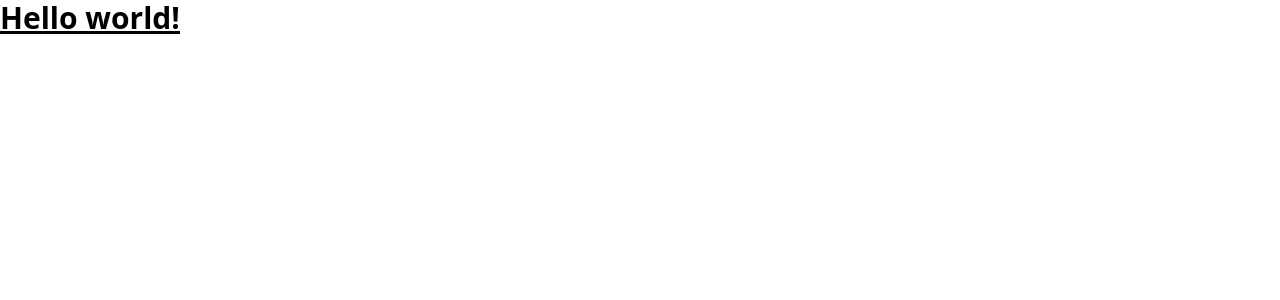
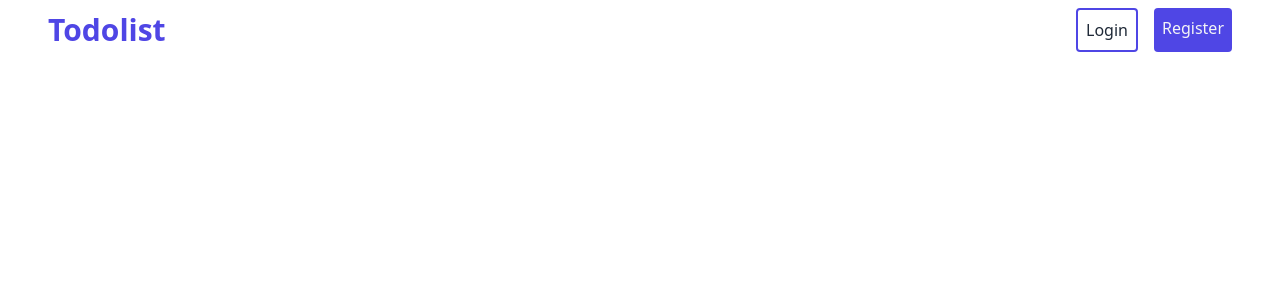
Before and after one commit to imPBH/todolist-client, an Angular app: page / in a window 1280 px wide. Shown: the top 300 px of the page. Built offline with nearby package versions, Linux system fonts and the light colour scheme.

Commit message:
add header

```diff
--- a/src/app/app.component.html
+++ b/src/app/app.component.html
@@ -1,4 +1,2 @@
-<h1 class="text-3xl font-bold underline">
-  Hello world!
-</h1>
+<app-header />
 <router-outlet />
--- a/src/app/app.module.ts
+++ b/src/app/app.module.ts
@@ -3,10 +3,12 @@ import { BrowserModule } from '@angular/platform-browser';
 
 import { AppRoutingModule } from './app-routing.module';
 import { AppComponent } from './app.component';
+import { HeaderComponent } from './components/header/header.component';
 
 @NgModule({
   declarations: [
-    AppComponent
+    AppComponent,
+    HeaderComponent
   ],
   imports: [
     BrowserModule,
--- /dev/null
+++ b/src/app/components/header/header.component.html
@@ -0,0 +1,14 @@
+<nav class="bg-white">
+  <div class="flex items-center justify-between py-2 px-8 sm:px-12">
+    <div class="flex justify-between items-center">
+      <div class="text-2xl font-bold text-gray-800 sm:text-3xl">
+        <a href="#" class="text-indigo-600">Todolist</a>
+      </div>
+    </div>
+    <div class="flex flex-row -mx-2">
+      <a *ngIf="!isConnected" href="/login" class="text-gray-800 rounded border-2 border-indigo-600 hover:bg-gray-100 font-medium py-2 px-2 mx-2">Login</a>
+      <a *ngIf="!isConnected" href="/register" class="text-gray-100 rounded bg-indigo-600 hover:bg-indigo-700 hover:text-gray-100 font-medium py-2 px-2 mx-2">Register</a>
+      <a *ngIf="isConnected" (click)="logout()" class="text-gray-800 rounded border-2 border-indigo-600 hover:bg-gray-100 font-medium py-2 px-2 mx-2 cursor-pointer">Logout</a>
+    </div>
+  </div>
+</nav>
--- /dev/null
+++ b/src/app/components/header/header.component.ts
@@ -0,0 +1,23 @@
+import { Component, OnInit } from '@angular/core';
+import { AuthService } from '../../services/auth.service';
+
+@Component({
+  selector: 'app-header',
+  templateUrl: './header.component.html',
+  styleUrls: ['./header.component.scss']
+})
+export class HeaderComponent implements OnInit {
+  isConnected: boolean = false;
+
+  constructor(private authService: AuthService) {}
+
+  ngOnInit() {
+    this.authService.isConnected$.subscribe(isConnected => {
+      this.isConnected = isConnected;
+    });
+  }
+
+  logout() {
+    this.authService.logout();
+  }
+}
--- /dev/null
+++ b/src/app/services/auth.service.ts
@@ -0,0 +1,27 @@
+import { Injectable } from '@angular/core';
+import { BehaviorSubject } from 'rxjs';
+
+@Injectable({
+  providedIn: 'root'
+})
+export class AuthService {
+  private connectedSource = new BehaviorSubject<boolean>(this.checkInitialConnection());
+  isConnected$ = this.connectedSource.asObservable();
+
+  constructor() {}
+
+  private checkInitialConnection(): boolean {
+    return localStorage.getItem('connected') === 'true';
+  }
+
+  login(username: string) {
+    localStorage.setItem('connected', 'true');
+    localStorage.setItem('username', username);
+    this.connectedSource.next(true);
+  }
+
+  logout() {
+    localStorage.removeItem('connected');
+    this.connectedSource.next(false);
+  }
+}
```
Also changed, not shown: src/app/components/header/header.component.scss (added).
